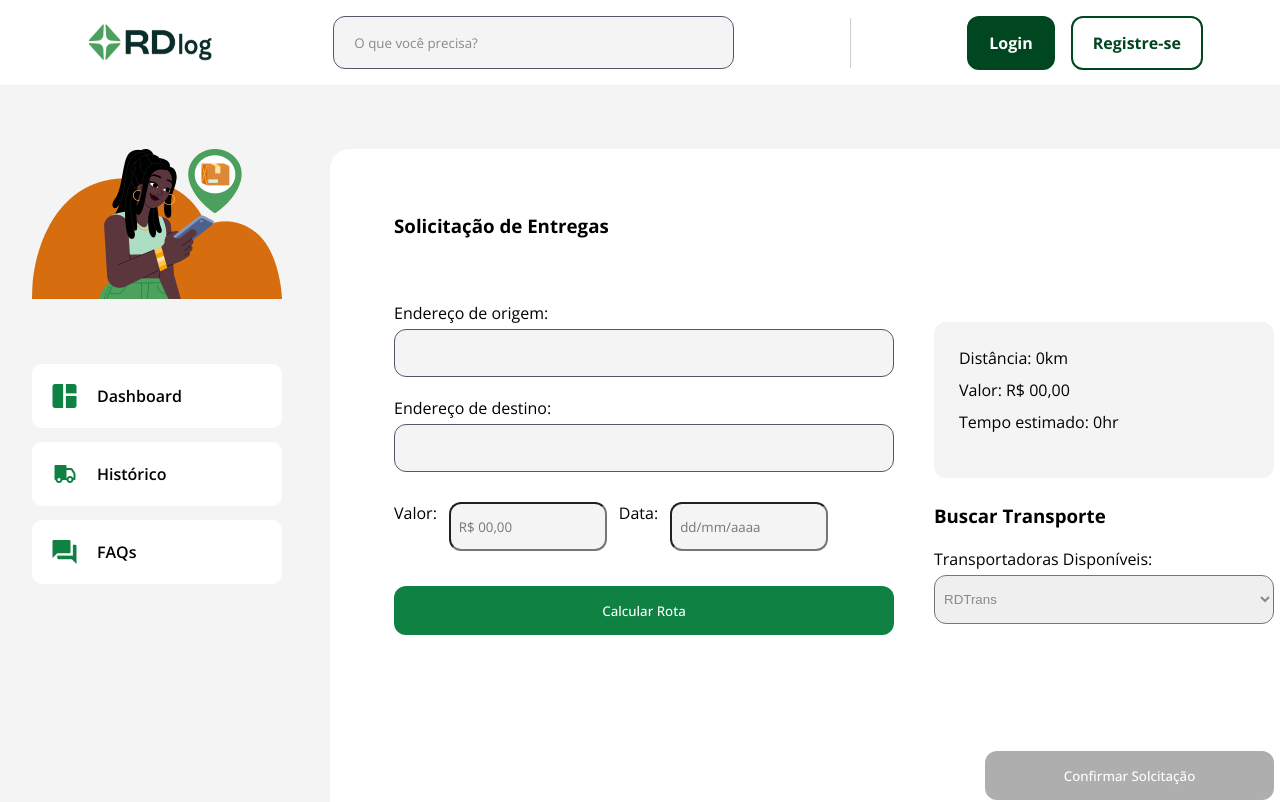
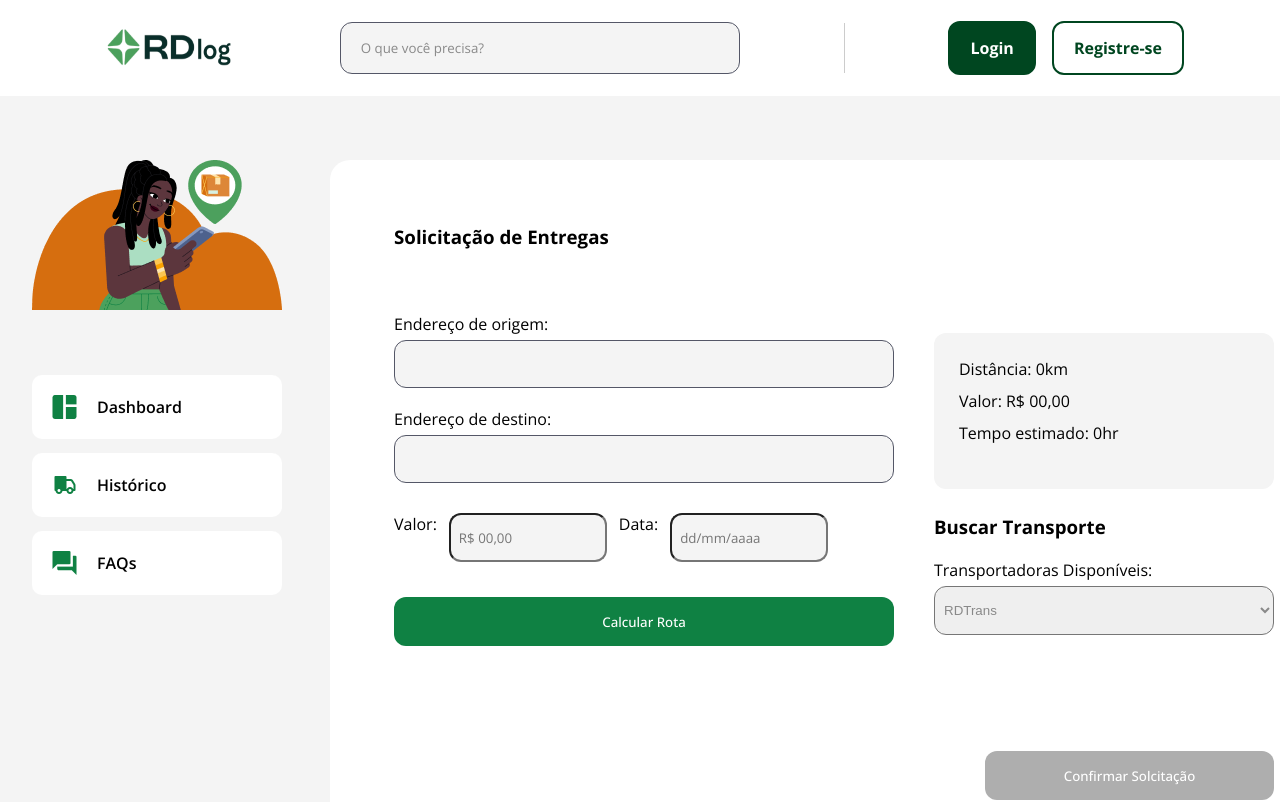
Before and after one commit to pmagalhaes2/rd-log-frontend, a React (Create React App) app: page /requests in a window 1280 px wide. Shown: the top 802 px of the page. Built offline with nearby package versions, Linux system fonts and the light colour scheme; some icons are missing.

Commit message:
refact: adjust padding

```diff
--- a/src/Components/Header/Header.module.scss
+++ b/src/Components/Header/Header.module.scss
@@ -2,9 +2,9 @@
 
 .headerContainer {
   display: flex;
-  justify-content: space-around;
+  justify-content: space-between;
   align-items: center;
-  padding: 24px;
+  padding: 3rem 6rem;
   background-color: #ffff;
   color: #000000;
   height: 85px;
```
